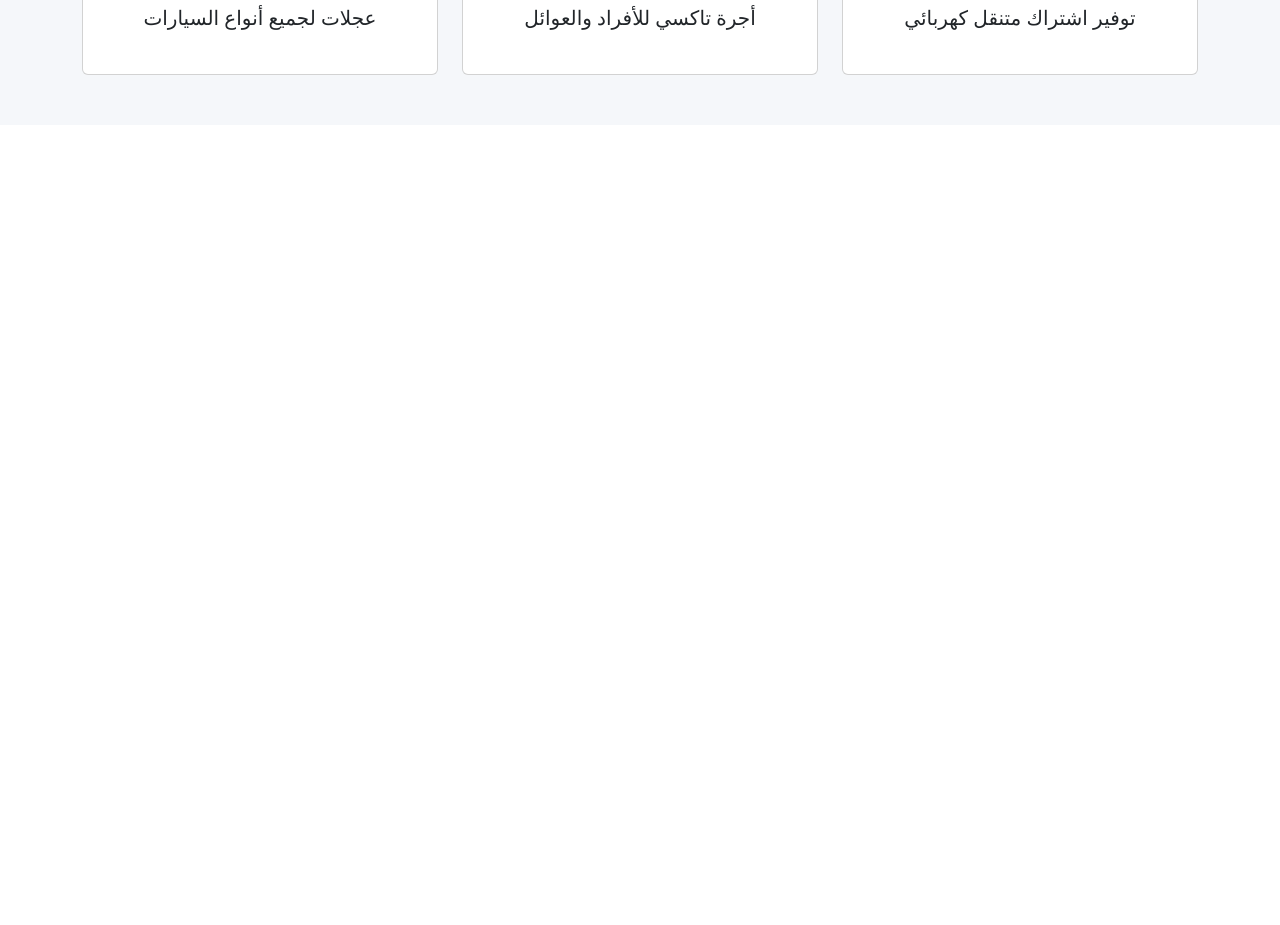
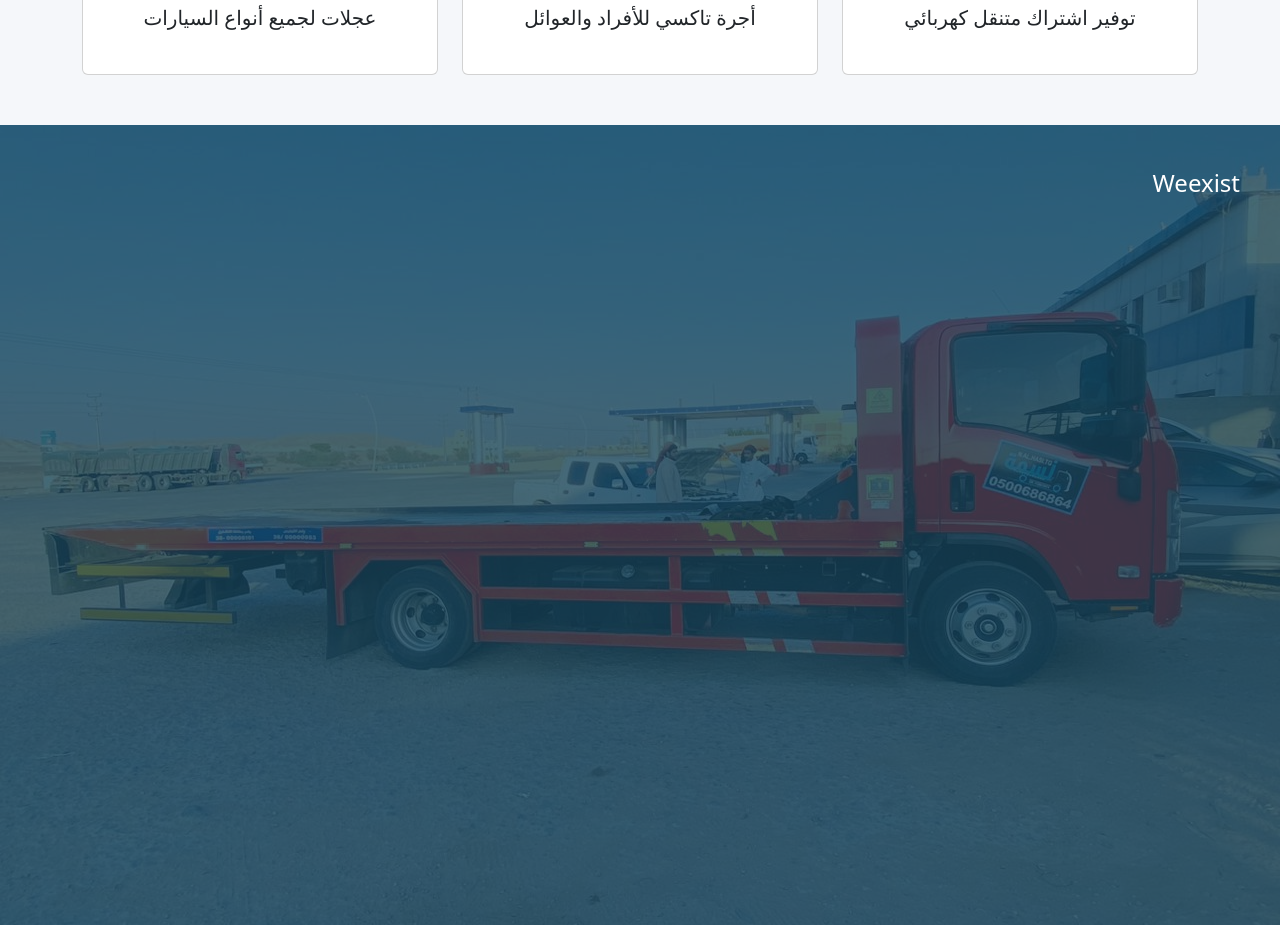
Before and after one commit to ahmed-mohammed-developer/satha-test, a React (Create React App) app: page / in a window 1280 px wide. Shown: the part 1480-2405 px from the top of the page. Before the commit the page ends 1605 px from the top, so only its background shows below. Built offline with nearby package versions, Linux system fonts and the light colour scheme.

Commit message:
add section

```diff
--- a/src/App.js
+++ b/src/App.js
@@ -4,6 +4,7 @@ import 'bootstrap/dist/js/bootstrap.bundle.min.js'; // تأكد من تضمين
 import { createTheme, ThemeProvider } from '@mui/material/styles';
 import Head from './components/Head/Head';
 import Features from './components/Features/Features'
+import Weexist from './components/Weexist/Weexist';
 
 const theme = createTheme({
   typography: {
@@ -20,6 +21,7 @@ function App() {
       <div>
       <Head />
       <Features />
+      <Weexist />
       </div>
     </ThemeProvider>
   );
--- /dev/null
+++ b/src/components/Weexist/Weexist.jsx
@@ -0,0 +1,16 @@
+import './weexist.css'
+import React from 'react'
+
+function Weexist() {
+  return (
+    <div className="background-section">
+    <div className="overlay">
+    <div>Weexist</div>
+    </div>
+  </div>
+
+
+  )
+}
+
+export default Weexist
--- /dev/null
+++ b/src/components/Weexist/weexist.css
@@ -0,0 +1,29 @@
+.background-section {
+    position: relative;
+    background-image: url('../images/33.jpeg'); /* استبدل بمسار صورتك */
+    background-size: cover;
+    background-position: center;
+    background-attachment: fixed;
+    height: 100vh; /* تأكد من تغطية القسم بالكامل */
+    overflow: auto; /* تمكين التمرير الداخلي */
+  }
+
+  .overlay {
+    position: absolute;
+    top: 0;
+    left: 0;
+    width: 100%;
+    height: 100%;
+    background-color: rgba(21, 67, 90, 0.785); /* إضافة خلفية تعتيمية مع شفافية */
+    z-index: 1; /* تأكد من أن التراكب فوق الصورة */
+  }
+
+  .background-section div {
+    position: relative;
+    z-index: 2; /* تأكد من أن المحتوى فوق التراكب */
+    padding: 20px;
+    color: white; /* تغيير لون النص لضمان وضوحه على الصورة */
+    font-size: 24px;
+  }
+
+  /* إضافة المزيد من المحتوى للتأكد من وجود تمرير */
```
